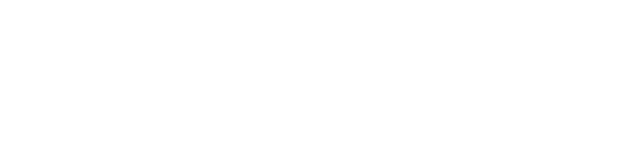
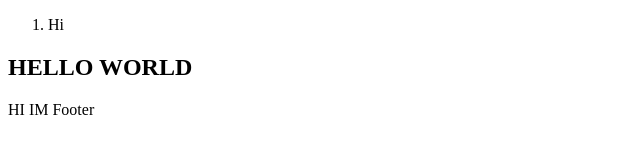
Before and after one commit to rudresh98/test, a plain HTML site: page index.html in a window 1280 px wide. Shown: the whole page, without its empty margins (0-640 px from the left). Drawn offline with Linux system fonts and the light colour scheme.

Commit message:
TEST COMMENT

```diff
--- a/index.html
+++ b/index.html
@@ -7,6 +7,27 @@
      <title>TEST</title>
 </head>
 <body>
+     <header>
+          <nav>
+               <ol>
+                    <li>
+                         <span>
+                              Hi
+                         </span>
+                    </li>
+               </ol>
+          </nav>
+     </header>
+     <section>
+          <h1>
+               HELLO WORLD
+          </h1>
 
+     </section>
+     <footer>
+          <p>
+               HI IM Footer
+          </p>
+     </footer>
 </body>
 </html>
```
